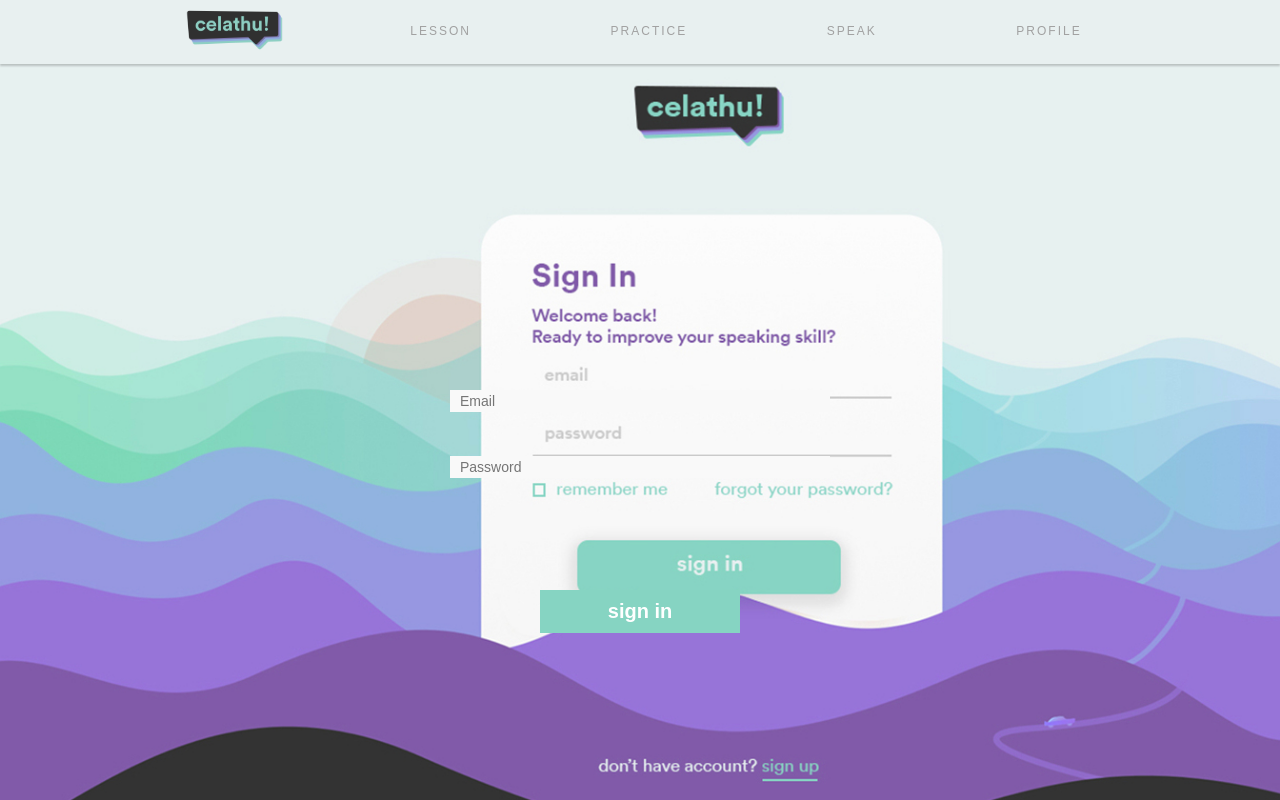
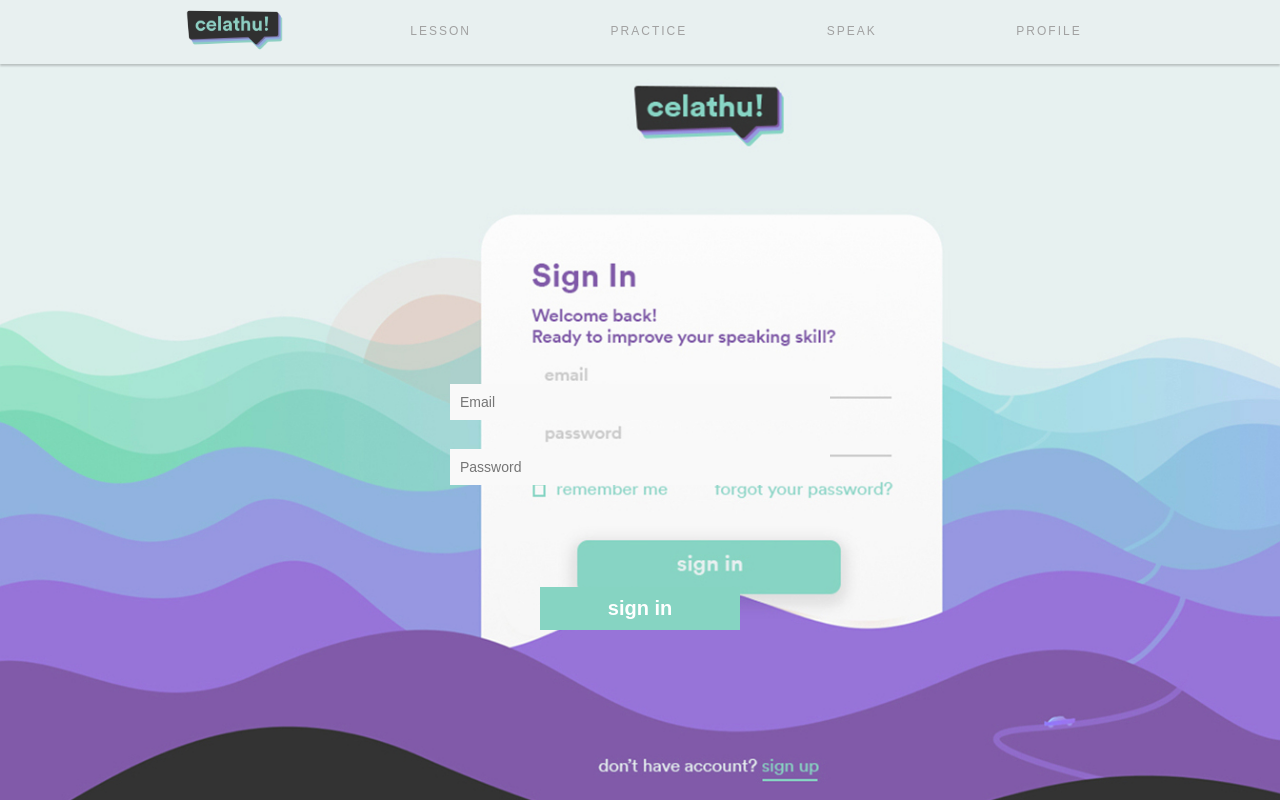
Before and after one commit to corneliusyan/Fluent-Web, a React (Create React App) app in the folder cakap/: page /#/ in a window 1280 px wide. Built offline with nearby package versions, Linux system fonts and the light colour scheme; a web font is replaced by a local one.

Commit message:
Fix bug in signin page

```diff
--- a/cakap/src/style.css
+++ b/cakap/src/style.css
@@ -430,16 +430,16 @@ html, body {
 }
 
 .form-box{
-    margin-top: 200px;
+    margin-top: 25vh;
 }
 
 .input-box{
     font-family: 'Circular Book', Fallback, sans-serif;
     border: none;
     background-color:	#f9f9f9;
-    margin: 22px;
+    margin: 1.8vh;
     width: 360px;
-    padding: 3px 10px;
+    padding: 10px 10px;
     font-size: 14px;
 }
 
@@ -448,7 +448,7 @@ html, body {
 }
 
 .sign{
-    margin-top: 90px;
+    margin-top: 11vh;
     border: none;
     background-color: 	#86D4C2;
     width: 200px;
```
